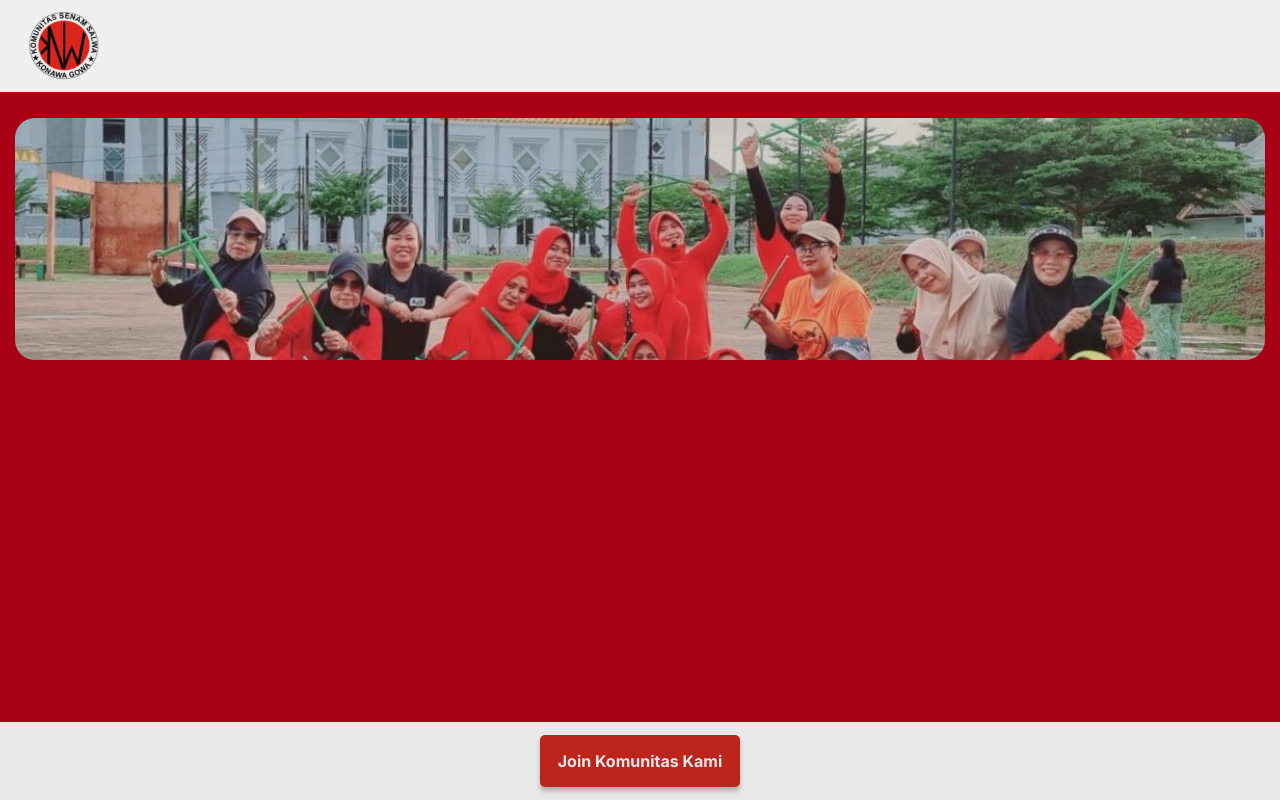
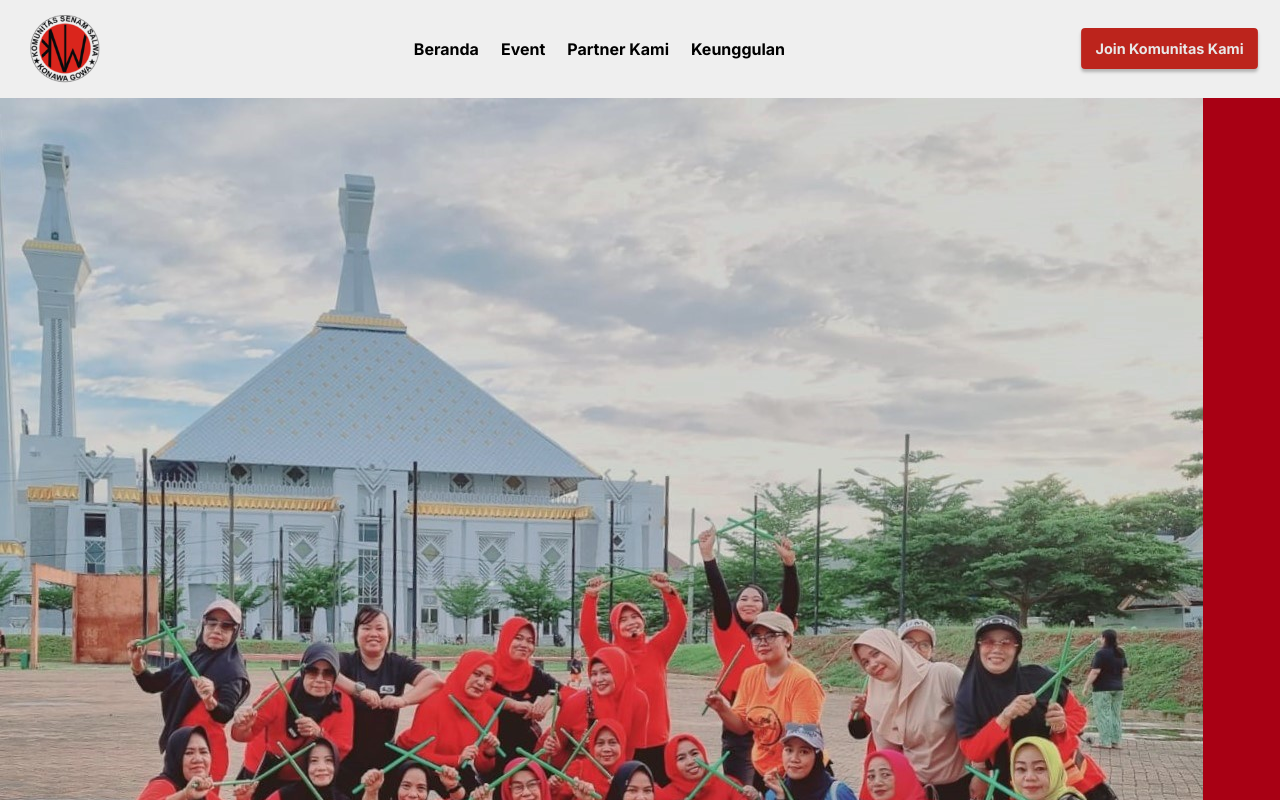
Before and after one commit to Salhss/konawagowa, a Vue app: page / in a window 1280 px wide. Shown: the top 800 px of the page. Built offline with nearby package versions, Linux system fonts and the light colour scheme.

Commit message:
refactor: responsive navbar

```diff
--- a/index.html
+++ b/index.html
@@ -2,7 +2,7 @@
 <html lang="en">
   <head>
     <meta charset="UTF-8" />
-    <link rel="icon" href="/favicon.ico" />
+    <link rel="icon" href="/src/assets/konawa-logo.png" />
     <link rel="preconnect" href="https://fonts.googleapis.com" />
     <link rel="preconnect" href="https://fonts.gstatic.com" crossorigin />
     <link
--- a/src/App.vue
+++ b/src/App.vue
@@ -1,31 +1,26 @@
 <template>
   <header>
     <img src="@/assets/konawa-logo.png" class="logo" />
-    <div
-      class="navbar-burger"
-      @click="isOpen = !isOpen"
-      :class="{ active: isOpen }"
-    >
-      <div class="line"></div>
-      <div class="line"></div>
-      <div class="line"></div>
+    <nav class="navbar-container">
+      <ul>
+        <li>Beranda</li>
+        <li>Event</li>
+        <li>Partner Kami</li>
+        <li>Keunggulan</li>
+      </ul>
+    </nav>
+    <div class="user-btn">
+      <div class="join-btn">
+        <JoinButton />
+      </div>
+      <NavbarMobile :isOpen="isOpen" />
     </div>
-    <div class="menu-container">
-      <div class="navbar-menu">
-        <p>Beranda</p>
-        <p>Event</p>
-        <p>Partner Kami</p>
-        <p>Keunggulan</p>
-      </div>
-    </div>
-
   </header>
 
   <RouterView />
+
   <div class="bottom-btn">
-    <div class="btn-container">
-      <p>Join Komunitas Kami</p>
-    </div>
+    <JoinButton />
   </div>
 </template>
 
@@ -33,16 +28,74 @@
 import { ref } from "vue";
 import "./assets/colors.css";
 import { RouterLink, RouterView } from "vue-router";
+import NavbarMobile from "./components/layout/NavbarMobile.vue";
+import JoinButton from "./components/ui/JoinButton.vue";
 
 const isOpen = ref(false);
 </script>
 
 <style scoped>
-p {
-  font-family: "Inter", sans-serif;
+.bottom-btn {
+  display: none;
 }
 
-@media (min-width: 360px) {
+.navbar-container {
+  display: none;
+}
+
+@media (min-width: 1301px) {
+  .navbar-container ul {
+    gap: 22px;
+    font-size: 24px;
+  }
+}
+
+@media (max-width: 1300px) {
+  .navbar-container ul {
+    gap: 22px;
+  }
+  .logo {
+    width: 70px;
+  }
+}
+
+@media (min-width: 913px) {
+  header {
+    display: flex;
+    justify-content: space-between;
+    align-items: center;
+    padding-block: 15px;
+    padding-left: 30px;
+    position: sticky;
+    top: 0;
+    background-color: var(--white);
+  }
+  .navbar-container{
+    display: block;
+  }
+  .navbar-container ul {
+    display: flex;
+    list-style-type: none;
+    font-weight: 700;
+  }
+  .navbar-container li {
+    cursor: pointer;
+  }
+  .navbar-container li:hover {
+    color: var(--red);
+  }
+  .join-btn {
+    display: flex;
+    align-items: end;
+    justify-content: flex-end;
+    transition: all 200ms ease-in-out;
+  }
+  .join-btn:hover {
+    transform: translateY(5px);
+  }
+}
+
+@media (max-width: 912px) {
   header {
     padding-inline: 29px;
     padding-block: 12px;
@@ -54,62 +107,25 @@ p {
     background-color: var(--white);
   }
   .logo {
-    width: 70px;
     height: auto;
+    width: 60px;
   }
-  .line {
-    width: 35px;
-    height: 5.7px;
-    background-color: var(--red);
-    border-radius: 5px;
+  .user-btn {
+    height: 50px;
+    display: flex;
+    justify-content: center;
+    align-items: center;
   }
-  .navbar-burger {
+  .join-btn {
     display: flex;
-    flex-direction: column;
-    gap: 3px;
+    align-items: center;
+    height: 50px;
+    margin-right: 20px;
   }
-  .navbar-burger .line {
-    transition: all 300ms ease-in-out;
-  }
-  .navbar-burger.active .line:nth-child(1) {
-    transform: rotate(-45deg) translate(-6px, 6px);
-  }
-  .navbar-burger.active .line:nth-child(2) {
-    opacity: 0;
-  }
-  .navbar-burger.active .line:nth-child(3) {
-    transform: rotate(45deg) translate(-6px, -6px);
-  }
-  .navbar-burger + .menu-container {
-    transition: all 300ms ease-in-out;
-  }
-  .navbar-burger.active + .menu-container{
-    right: 0;
-  }
-  .menu-container {
-    position: absolute;
-    top: 100%;
-    width: 100%;
-    background-color: rgba(217, 217, 217, 0.7);
-    height: 100vh;
-    right: 100%;
-    z-index: 50;
-  }
-  .navbar-menu {
-    background-color: var(--white);
-    padding-inline: 48px;
-    height: fit-content;
-    display: flex;
-    flex-direction: column;
-    gap: 40px;
-    padding-bottom: 100px;
-  }
-  .navbar-menu p {
-    text-align: right;
-    font-weight: 700;
-    font-size: 25px;
-    margin: 0;
-  }
+
+}
+
+@media (max-width: 500px) {
   .bottom-btn {
     position: sticky;
     position: -webkit-sticky;
@@ -120,13 +136,8 @@ p {
     justify-content: center;
     align-items: center;
   }
-  .btn-container {
-    background-color: var(--red);
-    color: var(--white-gray);
-    font-weight: 700;
-    padding-inline: 18px;
-    border-radius: 5px;
-    box-shadow: 0px 4px  4px rgba(0, 0, 0, 0.25);
+  .join-btn {
+    display: none;
   }
 }
 </style>
--- a/src/assets/main.css
+++ b/src/assets/main.css
@@ -3,3 +3,6 @@ body {
     margin: 0;
     background-color: var(--white);
 }
+h1, h2, h3, h4, h5, h6, p, li {
+    font-family: "Inter", sans-serif;
+  }
--- /dev/null
+++ b/src/components/layout/NavbarMobile.vue
@@ -0,0 +1,90 @@
+<template>
+    <div
+      class="navbar-burger"
+      @click="isOpen = !isOpen"
+      :class="{ active: isOpen }"
+    >
+      <div class="line"></div>
+      <div class="line"></div>
+      <div class="line"></div>
+    </div>
+    <div class="menu-container">
+      <div class="navbar-menu">
+        <p>Beranda</p>
+        <p>Event</p>
+        <p>Partner Kami</p>
+        <p>Keunggulan</p>
+      </div>
+    </div>
+</template>
+<script>
+export default {
+    name: 'navbar-mobile',
+    props: ['isOpen']
+}
+</script>
+<style scoped>
+p {
+  font-family: "Inter", sans-serif;
+}
+
+.navbar-menu {
+  display: none;
+}
+
+@media (max-width: 912px) {
+  .line {
+    width: 35px;
+    height: 5.7px;
+    background-color: var(--red);
+    border-radius: 5px;
+  }
+  .navbar-burger {
+    display: flex;
+    flex-direction: column;
+    gap: 3px;
+  }
+  .navbar-burger .line {
+    transition: all 300ms ease-in-out;
+  }
+  .navbar-burger.active .line:nth-child(1) {
+    transform: rotate(-45deg) translate(-6px, 6px);
+  }
+  .navbar-burger.active .line:nth-child(2) {
+    opacity: 0;
+  }
+  .navbar-burger.active .line:nth-child(3) {
+    transform: rotate(45deg) translate(-6px, -6px);
+  }
+  .navbar-burger + .menu-container {
+    transition: all 300ms ease-in-out;
+  }
+  .navbar-burger.active + .menu-container{
+    right: 0;
+  }
+  .menu-container {
+    position: absolute;
+    top: 100%;
+    width: 100%;
+    background-color: rgba(217, 217, 217, 0.7);
+    height: 100vh;
+    right: 100%;
+    z-index: 50;
+  }
+  .navbar-menu {
+    background-color: var(--white);
+    padding-inline: 48px;
+    height: fit-content;
+    display: flex;
+    flex-direction: column;
+    gap: 40px;
+    padding-bottom: 100px;
+  }
+  .navbar-menu p {
+    text-align: right;
+    font-weight: 700;
+    font-size: 25px;
+    margin: 0;
+  }
+}
+</style>
--- /dev/null
+++ b/src/components/ui/JoinButton.vue
@@ -0,0 +1,56 @@
+<template>
+    <div class="btn-container">
+      <p>Join Komunitas Kami</p>
+    </div>
+</template>
+<script>
+export default {
+    name: 'join-button'
+}
+</script>
+<style scoped>
+
+ .btn-container {
+    background-color: var(--red);
+    color: var(--white-gray);
+    font-weight: 700;
+    padding-inline: 18px;
+    border-radius: 5px;
+    box-shadow: 0px 4px  4px rgba(0, 0, 0, 0.25);
+    cursor: pointer;
+    transition: all 200ms ease-in;
+  }
+  .btn-container:hover {
+    box-shadow: none;
+  }
+
+  @media (min-width: 1400px) {
+    .btn-container p {
+      font-size: 26px !important;
+    }
+    .btn-container {
+      padding-block: 20px !important;
+      padding-inline: 25px;
+    }
+  }
+  @media (min-width: 913px) {
+    .btn-container {
+      padding-block: 15px;
+    }
+    .btn-container p {
+      font-size: 18px;
+    }
+  }
+  @media (min-width: 700px) {
+    .btn-container {
+        transform: scale(0.8);
+        width: 100%;
+        height: 100%;
+        display: flex;
+        align-items: center;
+    }
+    p {
+        margin: 0;
+    }
+  }
+</style>
--- a/src/views/HomeView.vue
+++ b/src/views/HomeView.vue
@@ -7,6 +7,7 @@ import '../assets/colors.css'
     <div class="hero-banner">
       <img src="@/assets/images/hero-banner.jpeg" class="hero-image"/>
     </div>
+
   </main>
 </template>
 
@@ -16,7 +17,9 @@ main {
   background-color: var(--red-default);
 }
 
-@media (min-width: 360px) {
+
+
+@media (max-width: 912px) {
   main {
     display: flex;
     flex-direction: column;
```
Also changed, not shown: src/components/icons/IconCommunity.vue (deleted, +0 -7 lines), src/components/icons/IconDocumentation.vue (deleted, +0 -7 lines), src/components/icons/IconEcosystem.vue (deleted, +0 -7 lines), src/components/icons/IconSupport.vue (deleted, +0 -7 lines), src/components/icons/IconTooling.vue (deleted, +0 -19 lines), src/assets/logo.svg (deleted), 1 other file (tests, documents, lock files or other folders).
